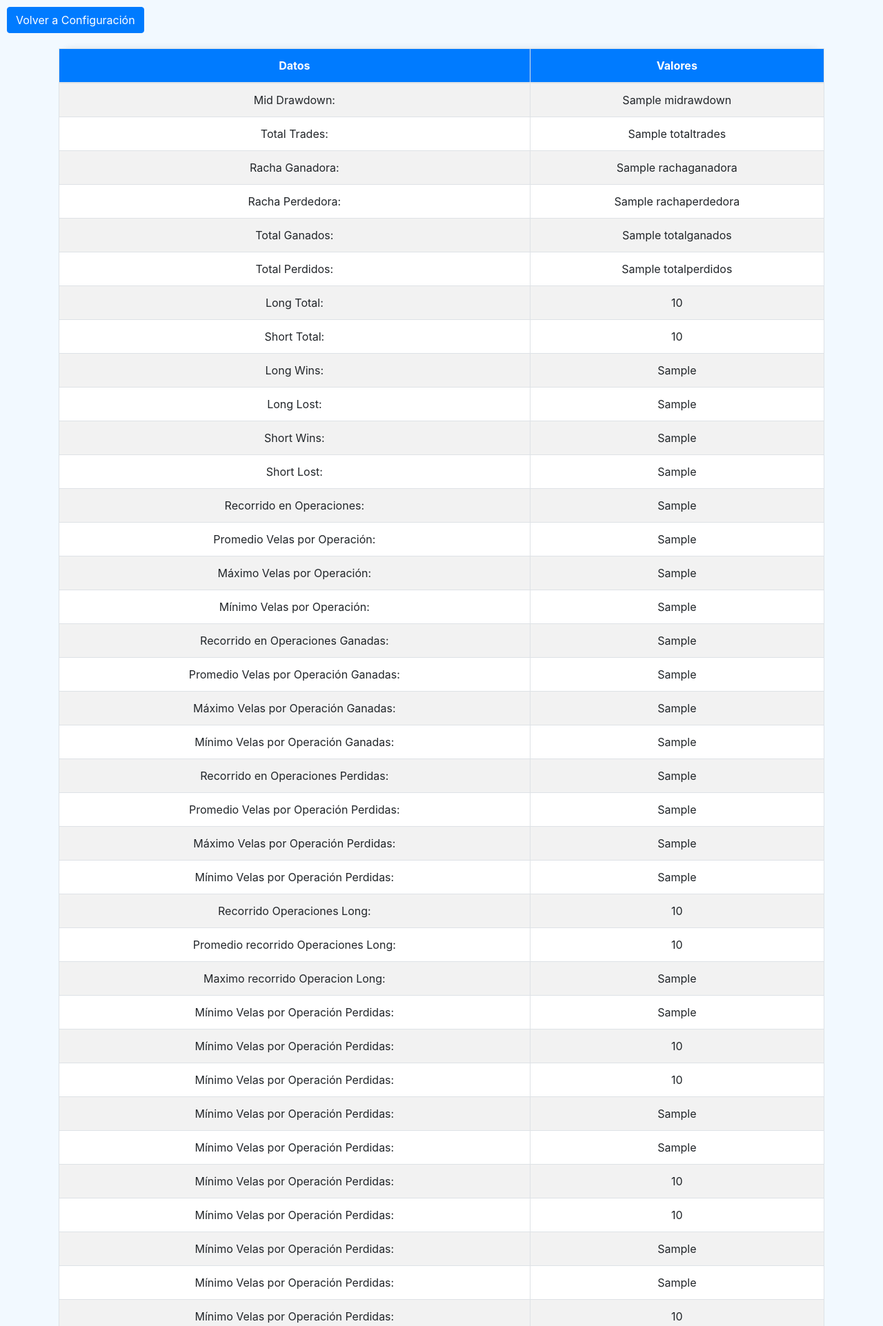
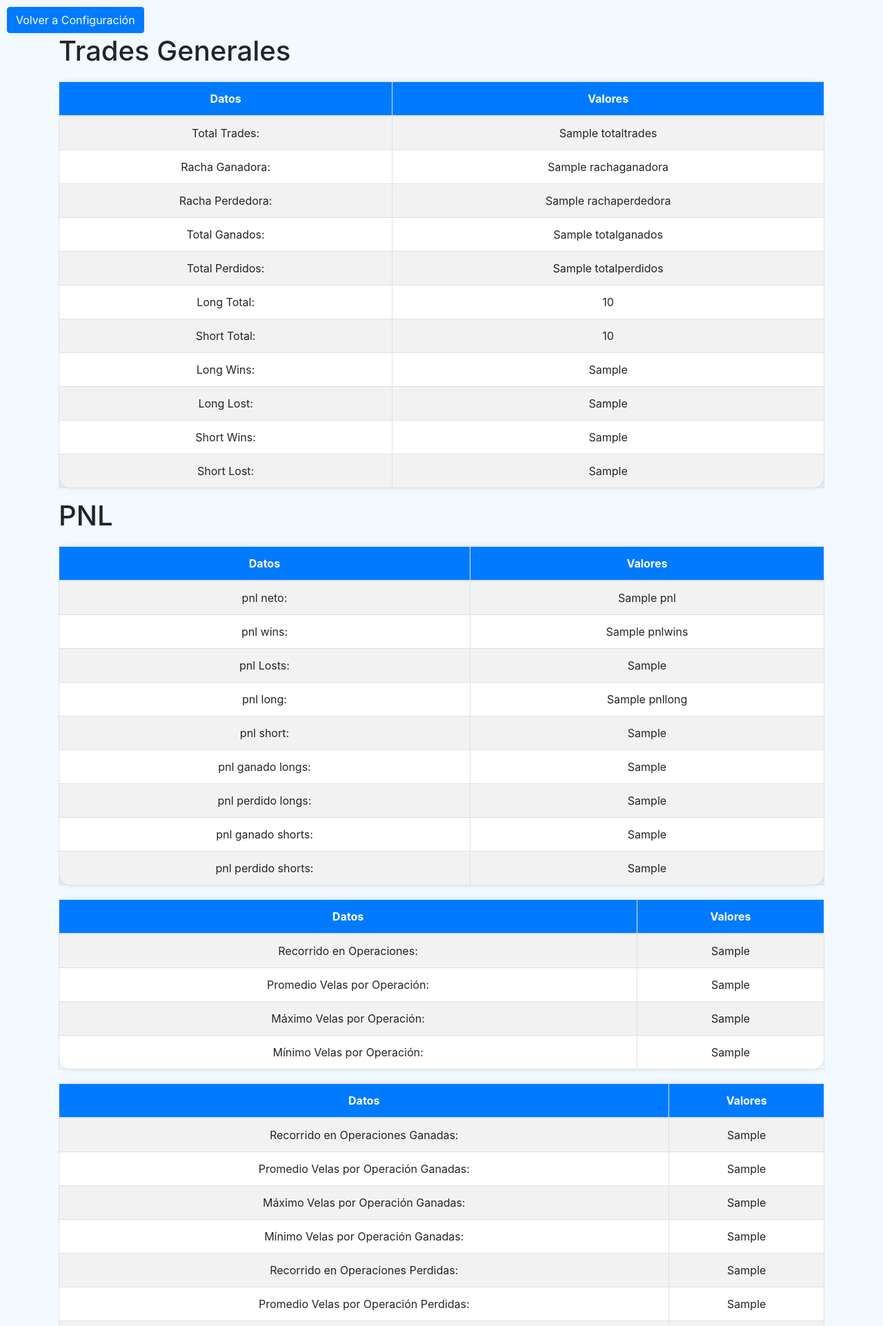
Before and after one commit to iLToR0/BotEntrega, a Django app: template backtestapp/templates/results.html in a window 1280 px wide. Shown: the top 1923 px of the page at 69% size. Run offline with Django 4.2, Linux system fonts and the light colour scheme; the template is opened without the code that fills it: most values are stand-ins (such as "Sample title", 1, 10 or a date in 2020); some libraries are stand-ins or nearby versions.

Commit message:
commit uno

```diff
--- a/backtestapp/templates/results.html
+++ b/backtestapp/templates/results.html
@@ -43,17 +43,16 @@
     <div class="container">
         <div class="table-responsive">
           <a href="" class="btn btn-primary configure-button">Volver a Configuración</a>
-            <table class="table table-bordered table-hover table-striped"> <!-- Agrega clases de Bootstrap para dar estilo -->
+
+            <table class="table table-bordered table-hover table-striped">
+                <h1>Trades Generales</h1>
                 <thead>
                     <tr>
                         <th>Datos</th>
                         <th>Valores</th>
                     </tr>
-                </thead>
                     <tbody>
-                  <td>Mid Drawdown:</td>
-                  <td>{{midrawdown}}</td>
-                  </tr>
+
                         <tr>
                         <td>Total Trades:</td>
                         <td>{{totaltrades}}</td>
@@ -98,6 +97,64 @@
                         <td>Short Lost:</td>
                         <td>{{shortLost}}</td>
                         </tr>
+                    </tbody>
+                    </thead>
+            </table>
+
+            <table class="table table-bordered table-hover table-striped">
+                <h1>PNL</h1>
+                <thead>
+                    <tr>
+                        <th>Datos</th>
+                        <th>Valores</th>
+                    </tr>
+                    <tbody>
+                        <td>pnl neto:</td>
+                        <td>{{pnl}}</td>
+                        </tr>
+                        <tr>
+                        <td>pnl wins:</td>
+                        <td>{{pnlwins}}</td>
+                        </tr>
+                        <tr>
+                        <td>pnl Losts:</td>
+                        <td>{{pnlLosts}}</td>
+                        </tr>
+                        <tr>
+                        <td>pnl long:</td>
+                        <td>{{pnllong}}</td>
+                        </tr>
+                        <tr>
+                        <td>pnl short:</td>
+                        <td>{{pnlShort}}</td>
+                        </tr>
+                        <tr>
+                        <td>pnl ganado longs:</td>
+                        <td>{{pnlLongWins}}</td>
+                        </tr>
+                        <tr>
+                        <td>pnl perdido longs:</td>
+                        <td>{{pnlLongLosts}}</td>
+                        </tr>
+                        <tr>
+                        <td>pnl ganado shorts:</td>
+                        <td>{{pnlShortWins}}</td>
+                        </tr>
+                        <tr>
+                        <td>pnl perdido shorts:</td>
+                        <td>{{pnlShortLosts}}</td>
+                        </tr>
+
+                    </tbody>
+
+            </table>
+            <table class="table table-bordered table-hover table-striped">
+                <thead>
+                    <tr>
+                        <th>Datos</th>
+                        <th>Valores</th>
+                    </tr>
+                    <tbody>
                         <tr>
                             <td>Recorrido en Operaciones:</td>
                             <td>{{recorridoEnOperaciones}}</td>
@@ -114,6 +171,17 @@
                             <td>Mínimo Velas por Operación:</td>
                             <td>{{minvelasOperacion}}</td>
                             </tr>
+                    </tbody>
+                    </thead>
+            </table>
+
+            <table class="table table-bordered table-hover table-striped">
+                <thead>
+                    <tr>
+                        <th>Datos</th>
+                        <th>Valores</th>
+                    </tr>
+                    <tbody>
                         <tr>
                             <td>Recorrido en Operaciones Ganadas:</td>
                             <td>{{recorridoOperacionesGanadas}}</td>
@@ -146,6 +214,17 @@
                             <td>Mínimo Velas por Operación Perdidas:</td>
                             <td>{{minvelasOperacionPerdidas}}</td>
                             </tr>
+                    </tbody>
+                    </thead>
+            </table>
+            <table class="table table-bordered table-hover table-striped">
+                <thead>
+                    <tr>
+                        <th>Datos</th>
+                        <th>Valores</th>
+                    </tr>
+                    <tbody>
+
                   <tr>
                     <td>Recorrido Operaciones Long:</td>
                     <td>{{long_total}}</td>
@@ -163,85 +242,127 @@
                     <td>{{long_min}}</td>
                     </tr>
                     <tr>
-                  <td>Mínimo Velas por Operación Perdidas:</td>
+                    <td>Recorrido operaciones long ganadas:</td>
                     <td>{{long_won_total}}</td>
                     </tr>
                     <tr>
-                  <td>Mínimo Velas por Operación Perdidas:</td>
+                    <td>Promedio recorrido Longs ganados:</td>
                     <td>{{long_won_average}}</td>
                     </tr>
                     <tr>
-                  <td>Mínimo Velas por Operación Perdidas:</td>
+                    <td>Recorrido Maximo Long ganado:</td>
                     <td>{{long_won_max}}</td>
                     </tr>
                     <tr>
-                  <td>Mínimo Velas por Operación Perdidas:</td>
+                    <td>Recorrido minimo long ganado:</td>
                     <td>{{long_won_min}}</td>
                     </tr>
                     <tr>
-                  <td>Mínimo Velas por Operación Perdidas:</td>
+                    <td>Recorrido operaciones long perdidas:</td>
                     <td>{{long_lost_total}}</td>
                     </tr>
                     <tr>
-                  <td>Mínimo Velas por Operación Perdidas:</td>
+                    <td>Promedio recorrido long perdido:</td>
                     <td>{{long_lost_average}}</td>
                     </tr>
                     <tr>
-                  <td>Mínimo Velas por Operación Perdidas:</td>
+                    <td>Maximo recorrido long perdido:</td>
                     <td>{{long_lost_max}}</td>
                     </tr>
                     <tr>
-                  <td>Mínimo Velas por Operación Perdidas:</td>
+                    <td>Minimo recorrido long perdido:</td>
                     <td>{{long_lost_min}}</td>
                     </tr>
                     <tr>
-                  <td>Mínimo Velas por Operación Perdidas:</td>
+                    </tbody>
+                    </thead>
+            </table>
+
+            <table class="table table-bordered table-hover table-striped"> <!-- Agrega clases de Bootstrap para dar estilo -->
+                <thead>
+                    <tr>
+                        <th>Datos</th>
+                        <th>Valores</th>
+                    </tr>
+                </thead>
+
+
+
+                  <td>Recorrido total operaciones short:</td>
                   <td>{{short_total}}</td>
                   </tr>
                   <tr>
-                  <td>Mínimo Velas por Operación Perdidas:</td>
+                  <td>Promedio recorrido operaciones short:</td>
                   <td>{{short_average}}</td>
                   </tr>
                   <tr>
-                  <td>Mínimo Velas por Operación Perdidas:</td>
+                  <td>Recorrido Maximo operaciones short:</td>
                   <td>{{short_max}}</td>
                   </tr>
                   <tr>
-                  <td>Mínimo Velas por Operación Perdidas:</td>
+                  <td>Recorrido Minimo operaciones short:</td>
                   <td>{{short_min}}</td>
                   </tr>
                   <tr>
-                  <td>Mínimo Velas por Operación Perdidas:</td>
+                  <td>Recorrido total short ganado:</td>
                   <td>{{short_won_total}}</td>
                   </tr>
                   <tr>
-                  <td>Mínimo Velas por Operación Perdidas:</td>
+                  <td>Promedio recorrido short ganado:</td>
                   <td>{{short_won_average}}</td>
                   </tr>
                   <tr>
-                  <td>Mínimo Velas por Operación Perdidas:</td>
+                  <td>Recorrido Maximo short ganado:</td>
                   <td>{{short_won_max}}</td>
                   </tr>
                   <tr>
-                  <td>Mínimo Velas por Operación Perdidas:</td>
+                  <td>Recorrido Minimo short ganado:</td>
                   <td>{{short_won_min}}</td>
                   </tr>
                   <tr>
-                  <td>Mínimo Velas por Operación Perdidas:</td>
+                  <td>Recorrido total short perdido:</td>
                   <td>{{short_lost_total}}</td>
                   </tr>
                   <tr>
-                  <td>Mínimo Velas por Operación Perdidas:</td>
+                  <td>promedio recorrido short perdido:</td>
                   <td>{{short_lost_average}}</td>
                   </tr>
                   <tr>
-                  <td>Mínimo Velas por Operación Perdidas:</td>
+                  <td>Maximo recorrido short perdido:</td>
                   <td>{{short_lost_max}}</td>
                   </tr>
                   <tr>
-                  <td>Mínimo Velas por Operación Perdidas:</td>
+                  <td>Minimo recorrido short perdido:</td>
                   <td>{{short_lost_min}}</td>
                 </tbody>
+            </table>
+            <table class="table table-bordered table-hover table-striped">
+                <thead>
+                    <tr>
+                        <th>Datos</th>
+                        <th>Valores</th>
+                    </tr>
+                    <tbody>
+                        <td>Recorrido DrawDown:</td>
+                        <td>{{lendraw}}</td>
+                        </tr>
+                        <td>DrawDown %:</td>
+                        <td>{{drawdown}}</td>
+                        </tr>
+                        <td>DrawDown Money $:</td>
+                        <td>{{moneydown}}</td>
+                        </tr>
+                        <td>Recorrido DrawDown Maximo:</td>
+                        <td>{{lenMax}}</td>
+                        </tr>
+                        <td>DrawDown Maximo %:</td>
+                        <td>{{drawMax}}</td>
+                        </tr>
+                        <td>DrawDown Money Maximo $:</td>
+                        <td>{{moneyMax}}</td>
+                        </tr>
+
+                    </thead>
             </table>
         </div>
     </div>
```
Also changed, not shown: backtestapp/templates/save.html (+161 -0 lines), backtestapp/views.py (+34 -0 lines), vercel.json (added). Lines whose indentation alone changed are shown as unchanged.
